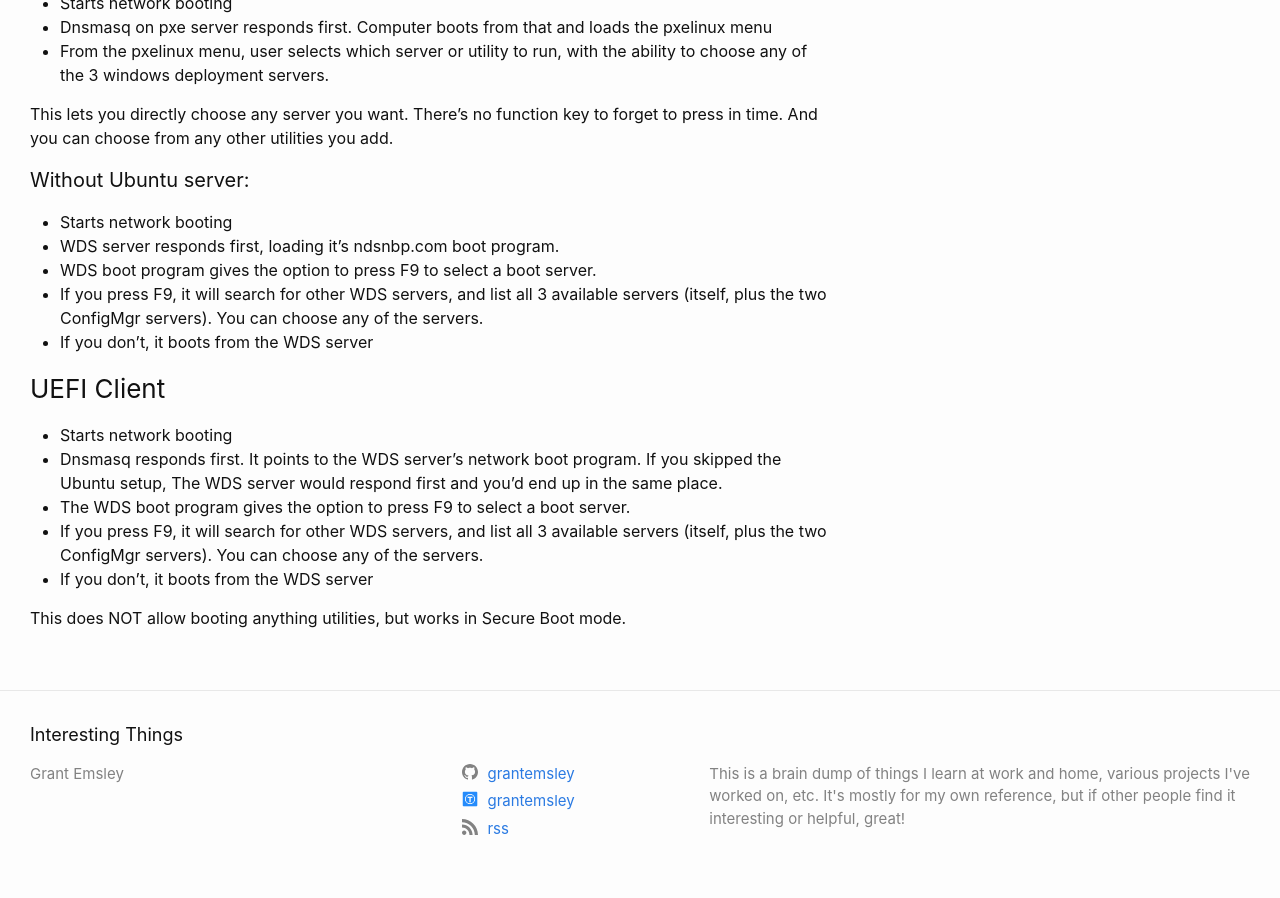
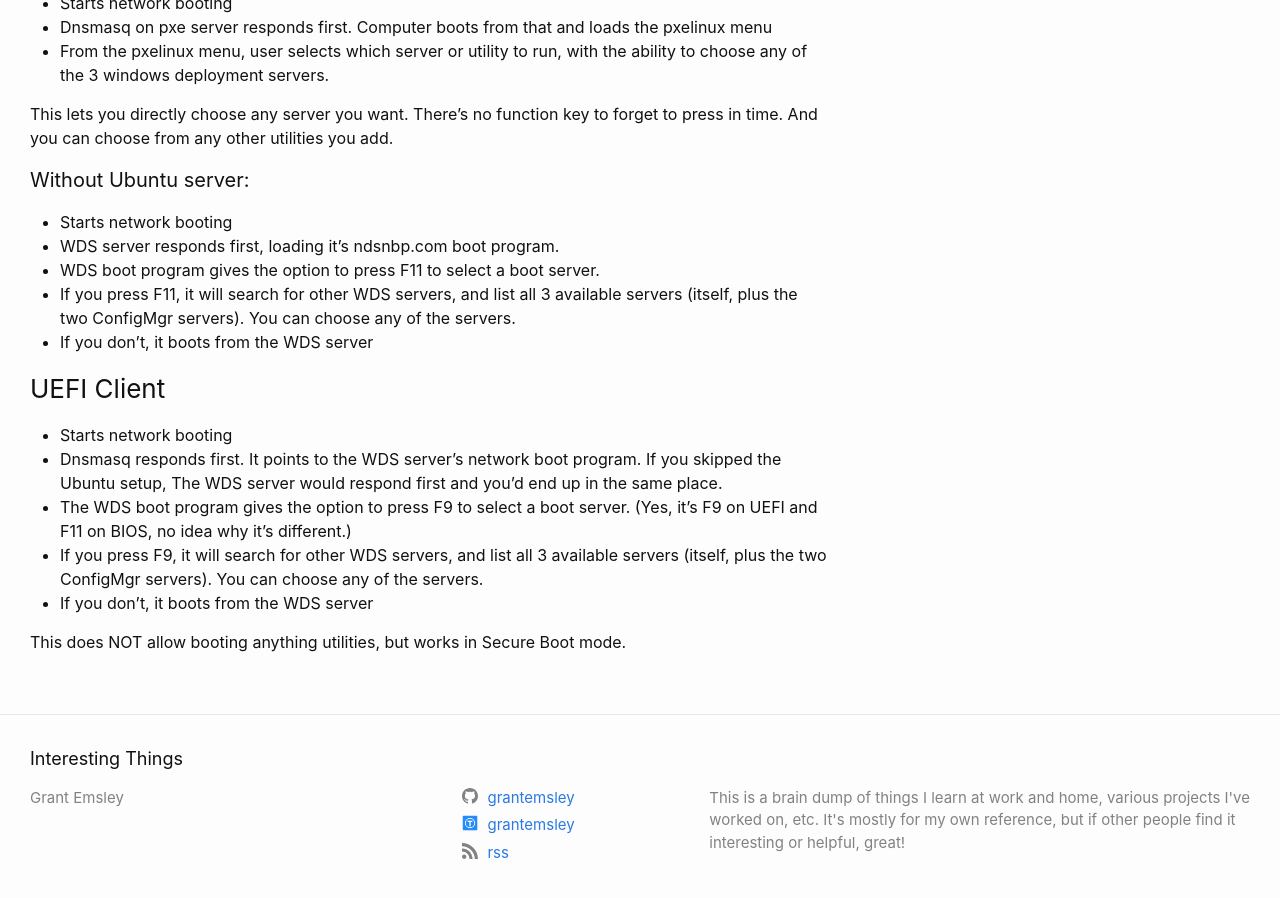
Before and after one commit to grantemsley/grantemsley.github.io, a Jekyll site: the page built from _posts/2018-05-25-multiple-pxe-servers-with-secure-boot.md, in a window 1280 px wide and 900 px high, scrolled down 4665 px. Built offline with Jekyll 4.4.1, drawn with Linux system fonts in a browser that asks for light colours; nearby versions of some CDN libraries.

Commit message:
Fix error

```diff
--- a/_posts/2018-05-25-multiple-pxe-servers-with-secure-boot.md
+++ b/_posts/2018-05-25-multiple-pxe-servers-with-secure-boot.md
@@ -219,15 +219,15 @@
 
 - Starts network booting
 - WDS server responds first, loading it's ndsnbp.com boot program.
-- WDS boot program gives the option to press F9 to select a boot server.
-- If you press F9, it will search for other WDS servers, and list all 3 available servers (itself, plus the two ConfigMgr servers).  You can choose any of the servers.
+- WDS boot program gives the option to press F11 to select a boot server.
+- If you press F11, it will search for other WDS servers, and list all 3 available servers (itself, plus the two ConfigMgr servers).  You can choose any of the servers.
 - If you don't, it boots from the WDS server
 
 ### UEFI Client
 
 - Starts network booting
 - Dnsmasq responds first.  It points to the WDS server's network boot program.  If you skipped the Ubuntu setup, The WDS server would respond first and you'd end up in the same place.
-- The WDS boot program gives the option to press F9 to select a boot server.
+- The WDS boot program gives the option to press F9 to select a boot server. (Yes, it's F9 on UEFI and F11 on BIOS, no idea why it's different.)
 - If you press F9, it will search for other WDS servers, and list all 3 available servers (itself, plus the two ConfigMgr servers).  You can choose any of the servers.
 - If you don't, it boots from the WDS server
 
```
